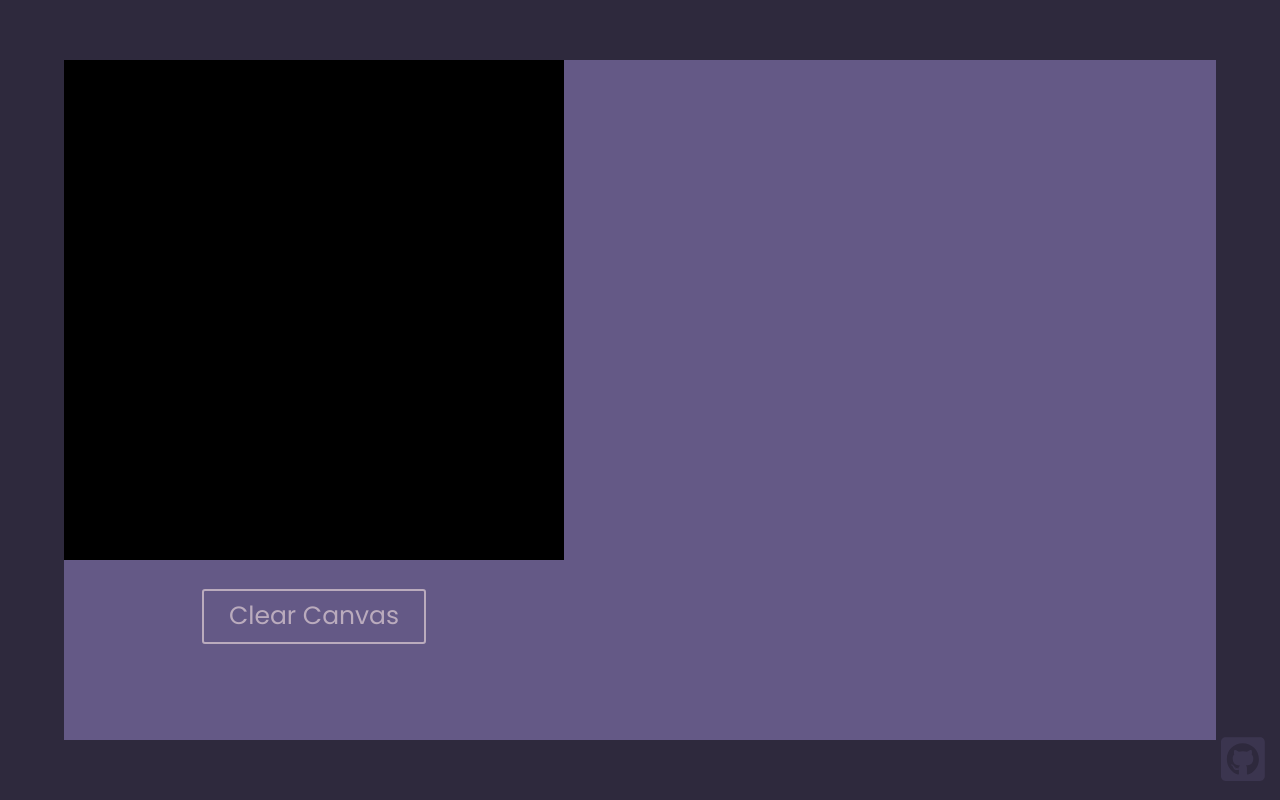
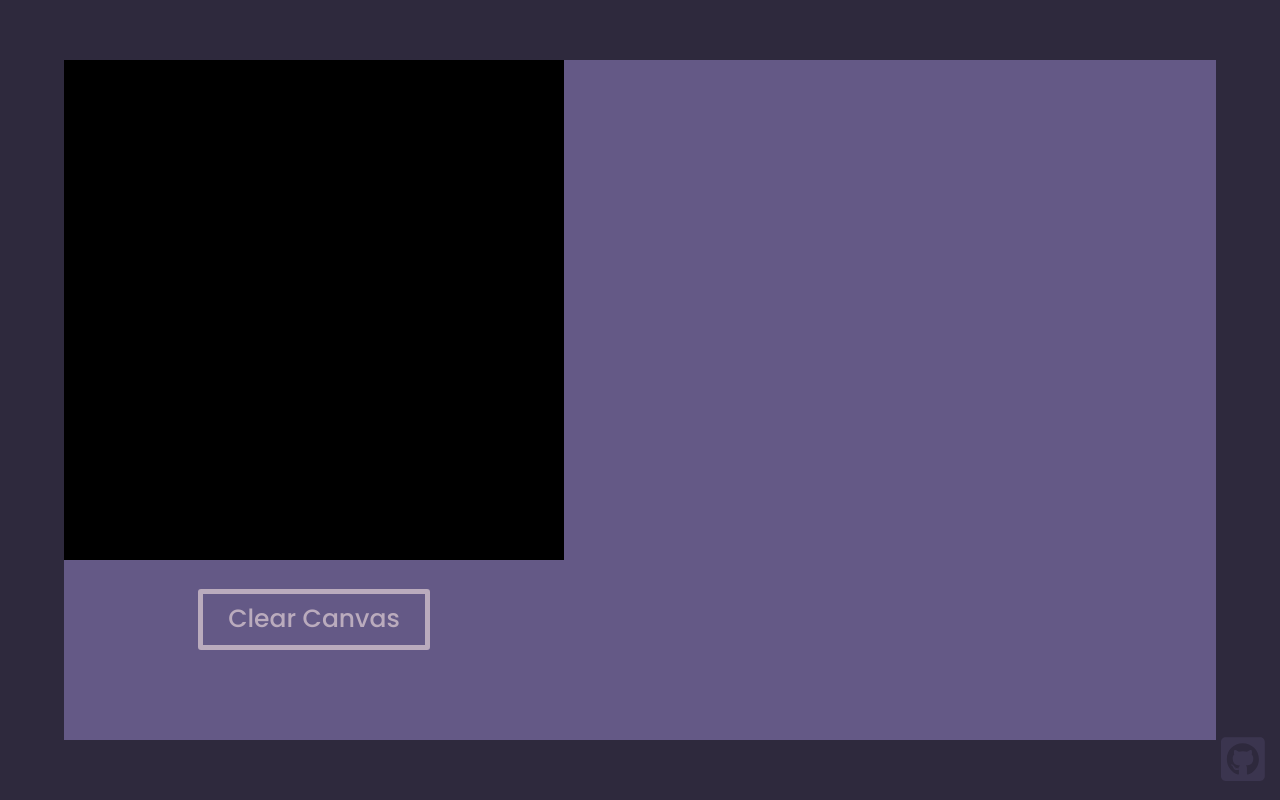
Before and after one commit to williamjchen/draw-prediction, a React (Create React App) app: page / in a window 1280 px wide. Built offline with nearby package versions, Linux system fonts and the light colour scheme.

Commit message:
change button border

```diff
--- a/src/Styles.css
+++ b/src/Styles.css
@@ -2,8 +2,6 @@
 
 .Vertical {
     text-align: center;
-    align-self: center;
-    align-items: center;
     width: 500px;
     max-width: 100%;
 }
--- a/src/components/Button.js
+++ b/src/components/Button.js
@@ -3,13 +3,13 @@ import styled from 'styled-components'
 const Button = styled.button`
     background: transparent;
     border-radius: 3px;
-    border: 2px solid #BAABBD;
+    border: 5px solid #BAABBD;
     color: #BAABBD;
     margin: 1em;
     padding: 0.25em 1em;
     font-family: 'Poppins', sans-serif;
     font-size: 25px;
-    font-weight: 400;
+    font-weight: 500;
 
     &:hover {
         filter: brightness(75%);
```
